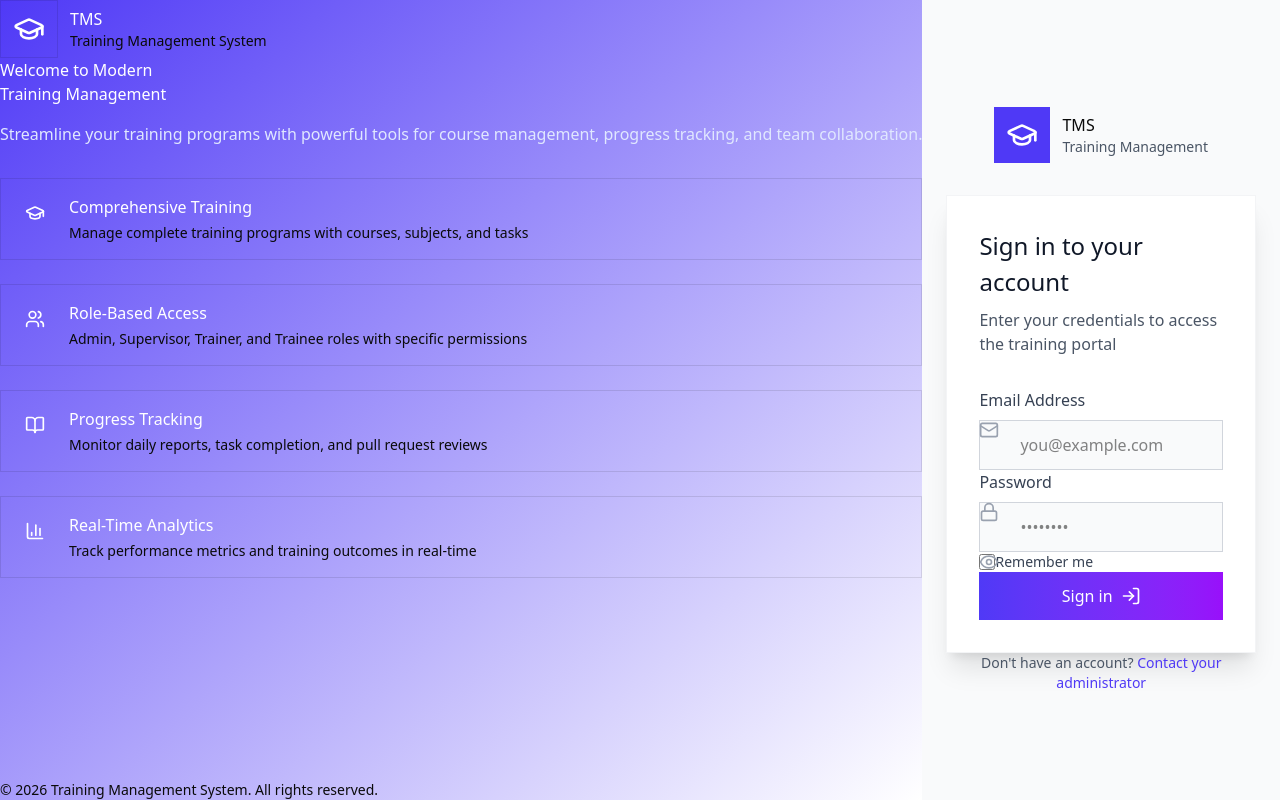
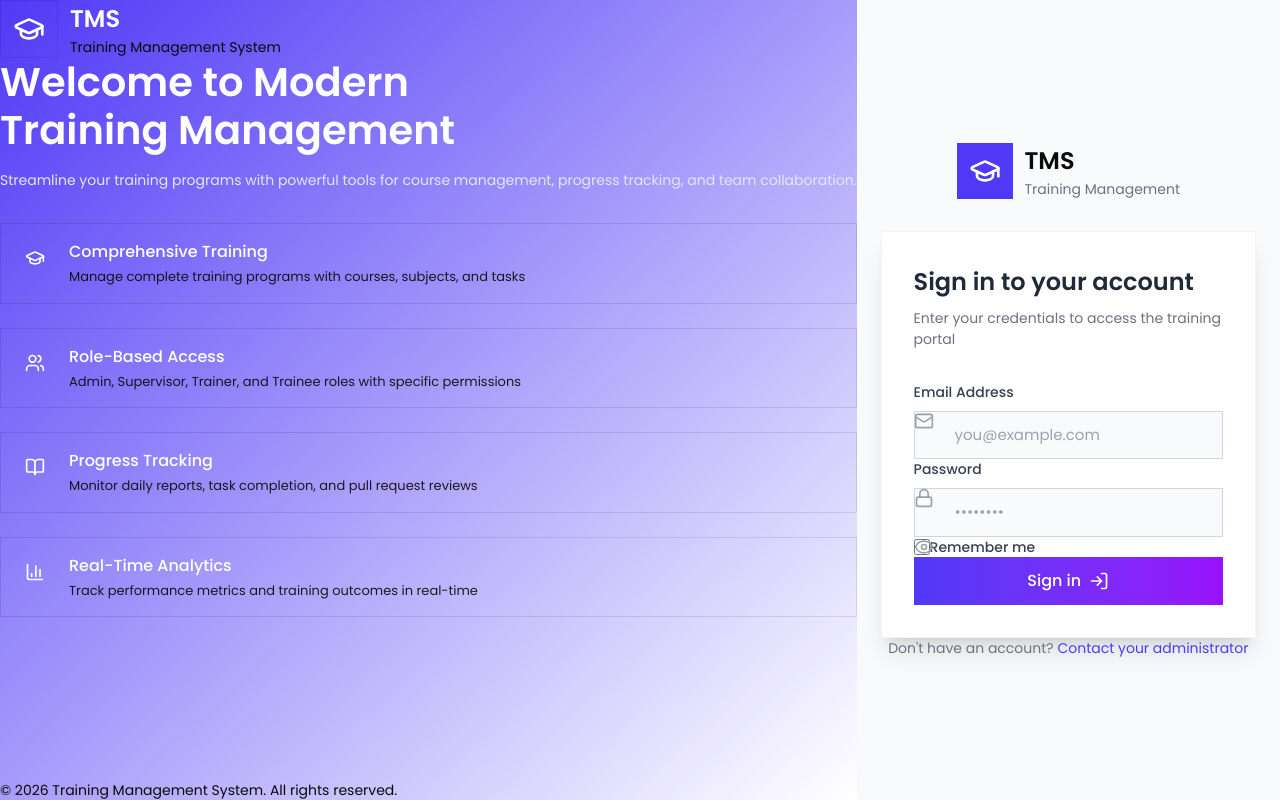
Before and after one commit to vutrantuanminh/Intern-Training-Management-System-Spec, a React (Vite) app: page / in a window 1280 px wide. Built offline with nearby package versions, Linux system fonts and the light colour scheme; no server answers.

Commit message:
fix: Add Poppins font styling and proper typography for Login page

```diff
--- a/src/components/Login.tsx
+++ b/src/components/Login.tsx
@@ -83,7 +83,7 @@ export function Login({ onLogin }: LoginProps) {
   ];
 
   return (
-    <div className="min-h-screen flex">
+    <div className="login-page min-h-screen flex">
       {/* Left Panel - Branding & Features */}
       <div className="left-panel w-1/2 bg-gradient-to-br from-indigo-600 via-purple-600 to-indigo-800 p-12 flex flex-col justify-between relative overflow-hidden">
         {/* Decorative background elements */}
@@ -119,7 +119,7 @@ export function Login({ onLogin }: LoginProps) {
             {features.map((feature, index) => (
               <div
                 key={index}
-                className="flex items-start gap-4 bg-white/5 backdrop-blur-sm p-4 rounded-xl border border-white/10 hover:bg-white/10 transition-all duration-300"
+                className="feature-card flex items-start gap-4 bg-white/5 backdrop-blur-sm p-4 rounded-xl border border-white/10 hover:bg-white/10 transition-all duration-300"
               >
                 <div className="bg-white/10 p-2 rounded-lg">
                   <feature.icon className="w-5 h-5 text-white" />
@@ -141,10 +141,10 @@ export function Login({ onLogin }: LoginProps) {
       </div>
 
       {/* Right Panel - Login Form */}
-      <div className="flex-1 flex items-center justify-center p-6 bg-gray-50">
+      <div className="login-form-container flex-1 flex items-center justify-center p-6 bg-gray-50">
         <div className="w-full max-w-md">
           {/* Mobile Logo */}
-          <div className="lg:hidden flex items-center justify-center gap-3 mb-8">
+          <div className="mobile-logo lg:hidden flex items-center justify-center gap-3 mb-8">
             <div className="bg-indigo-600 p-3 rounded-xl">
               <GraduationCap className="w-8 h-8 text-white" />
             </div>
--- a/src/styles/Login.css
+++ b/src/styles/Login.css
@@ -1,22 +1,137 @@
+/* Login Page - Global Font */
+.login-page {
+  font-family: 'Poppins', -apple-system, BlinkMacSystemFont, 'Segoe UI', Roboto, sans-serif;
+}
+
+.login-page * {
+  font-family: inherit;
+}
+
+/* Left Panel Styling */
+.left-panel {
+  display: none;
+  font-family: 'Poppins', sans-serif;
+}
+
+.left-panel h1 {
+  font-size: 2.5rem;
+  font-weight: 600;
+  line-height: 1.2;
+}
+
+.left-panel h2 {
+  font-size: 1.5rem;
+  font-weight: 600;
+}
+
+.left-panel h3 {
+  font-size: 1rem;
+  font-weight: 500;
+}
+
+.left-panel p {
+  font-size: 0.875rem;
+  font-weight: 400;
+}
+
+@media (min-width: 1024px) {
+  .left-panel {
+    display: flex;
+  }
+}
+
+/* Right Panel - Login Form */
+.login-form-container {
+  font-family: 'Poppins', sans-serif;
+}
+
+.login-form-container h1 {
+  font-size: 1.5rem;
+  font-weight: 600;
+  color: #1f2937;
+}
+
+.login-form-container p {
+  font-size: 0.875rem;
+  font-weight: 400;
+  color: #6b7280;
+}
+
+.login-form-container label {
+  font-size: 0.875rem;
+  font-weight: 500;
+  color: #374151;
+}
+
+.login-form-container input {
+  font-size: 0.9375rem;
+  font-weight: 400;
+}
+
+.login-form-container input::placeholder {
+  color: #9ca3af;
+  font-weight: 400;
+}
+
+.login-form-container button[type="submit"] {
+  font-size: 1rem;
+  font-weight: 500;
+}
+
+/* Mobile Logo */
+.mobile-logo h2 {
+  font-size: 1.5rem;
+  font-weight: 600;
+}
+
+.mobile-logo p {
+  font-size: 0.875rem;
+  font-weight: 400;
+}
+
+/* Error Box */
+.login-error-box {
+  border-radius: 12px;
+  font-size: 0.875rem;
+}
+
+/* Footer */
+.login-footer {
+  font-size: 0.875rem;
+  font-weight: 400;
+}
+
+.login-footer a {
+  font-weight: 500;
+}
+
+/* Feature Cards */
+.feature-card h3 {
+  font-size: 1rem;
+  font-weight: 500;
+}
+
+.feature-card p {
+  font-size: 0.8125rem;
+  font-weight: 400;
+  opacity: 0.9;
+}
+
+/* Legacy classes for backward compatibility */
 .login-title {
   font-family: 'Poppins', sans-serif;
 }
 
 .login-input {
-  border-radius: 16px;
+  border-radius: 12px;
   font-size: 15px;
 }
 
-.login-error-box {
-  border-radius: 16px;
-}
-
 .login-btn {
-  border-radius: 16px;
+  border-radius: 12px;
   font-size: 16px;
 }
 
-/* Login component styles extracted from inline and style props */
 .login-bg {
   background: linear-gradient(135deg, #667eea 0%, #764ba2 100%);
   font-family: 'Poppins', sans-serif;
@@ -27,7 +142,7 @@
   backdrop-filter: blur(16px);
   padding: 2.5rem;
   border: 1px solid rgba(255, 255, 255, 0.2);
-  border-radius: 32px;
+  border-radius: 24px;
 }
 
 .login-logo {
@@ -73,14 +188,3 @@
   bottom: 2.5rem;
   left: 33%;
 }
-
-/* Left panel responsive - hide on mobile, show on desktop */
-.left-panel {
-  display: none;
-}
-
-@media (min-width: 1024px) {
-  .left-panel {
-    display: flex;
-  }
-}
```
